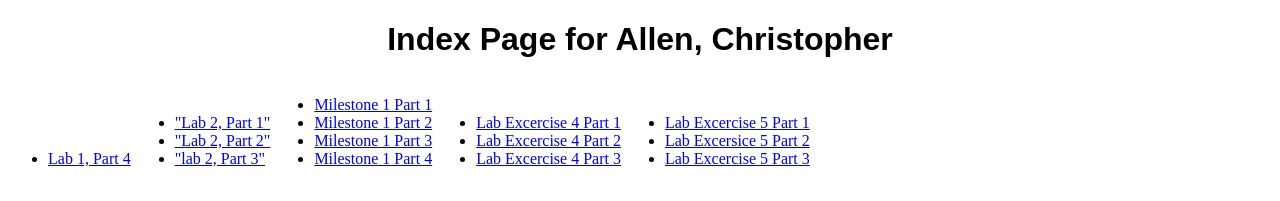
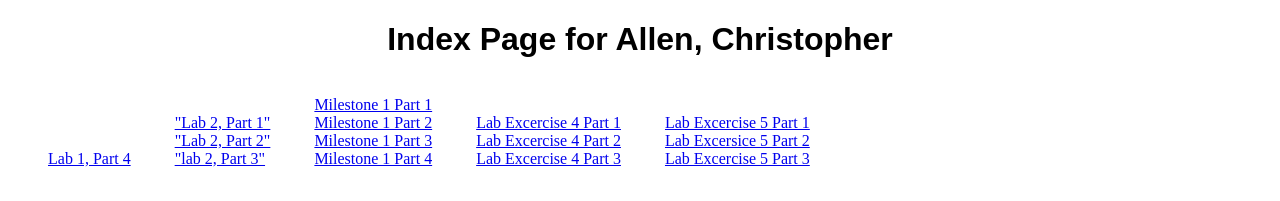
Before and after one commit to calle192/Portfolio, a plain HTML site: page public_html/index.html in a window 1280 px wide. Shown: the top 201 px of the page. Drawn offline with Linux system fonts and the light colour scheme.

Commit message:
Update 12p4.css

```diff
--- a/public_html/12p4.css
+++ b/public_html/12p4.css
@@ -1,4 +1,5 @@
-nav ul {display:inline-block;}
+nav ul { list-style-type: none;
+         display:inline-block;}
 h1 {font-family:sans-serif;
     text-align: center;}
 
```
